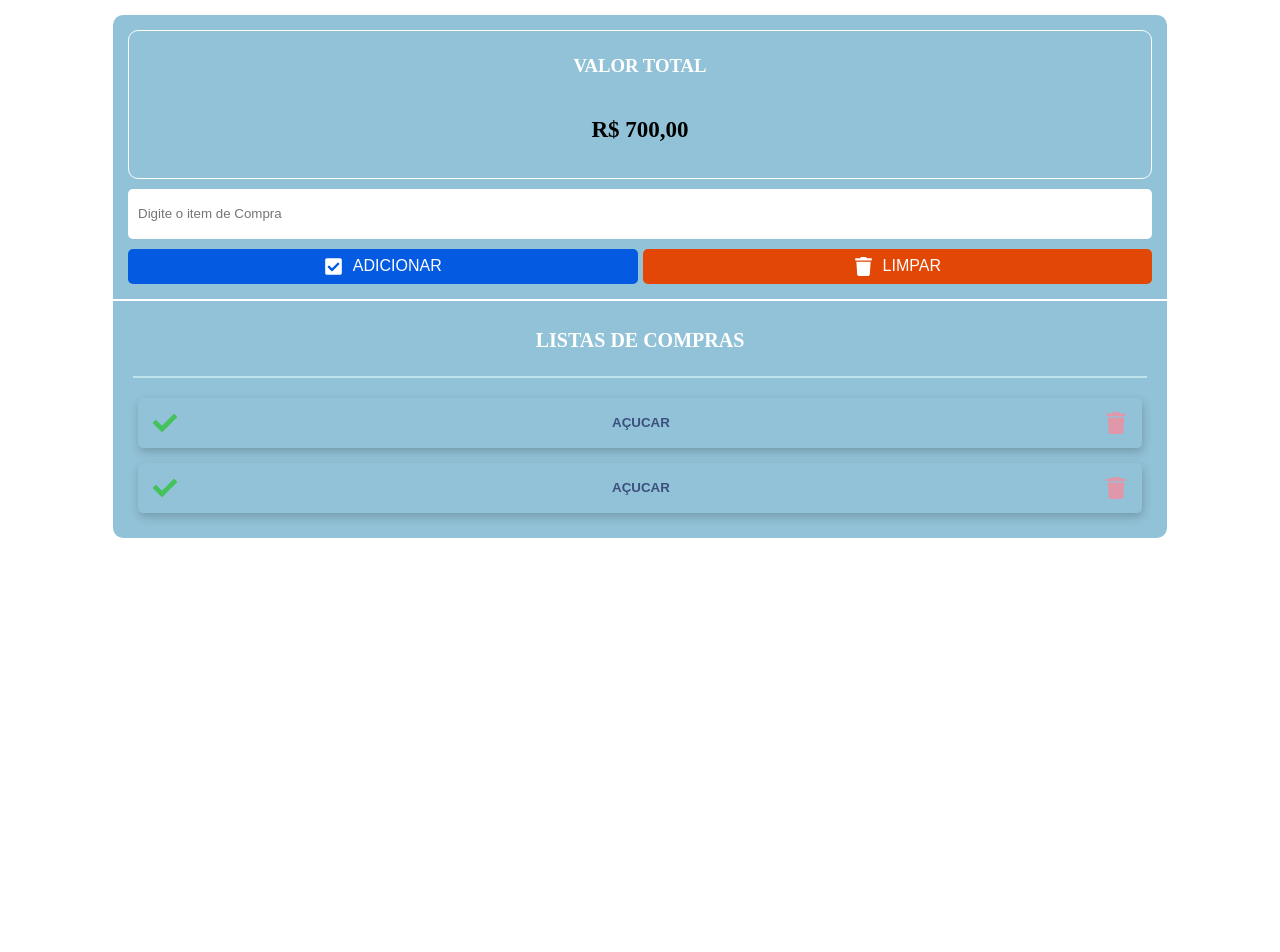
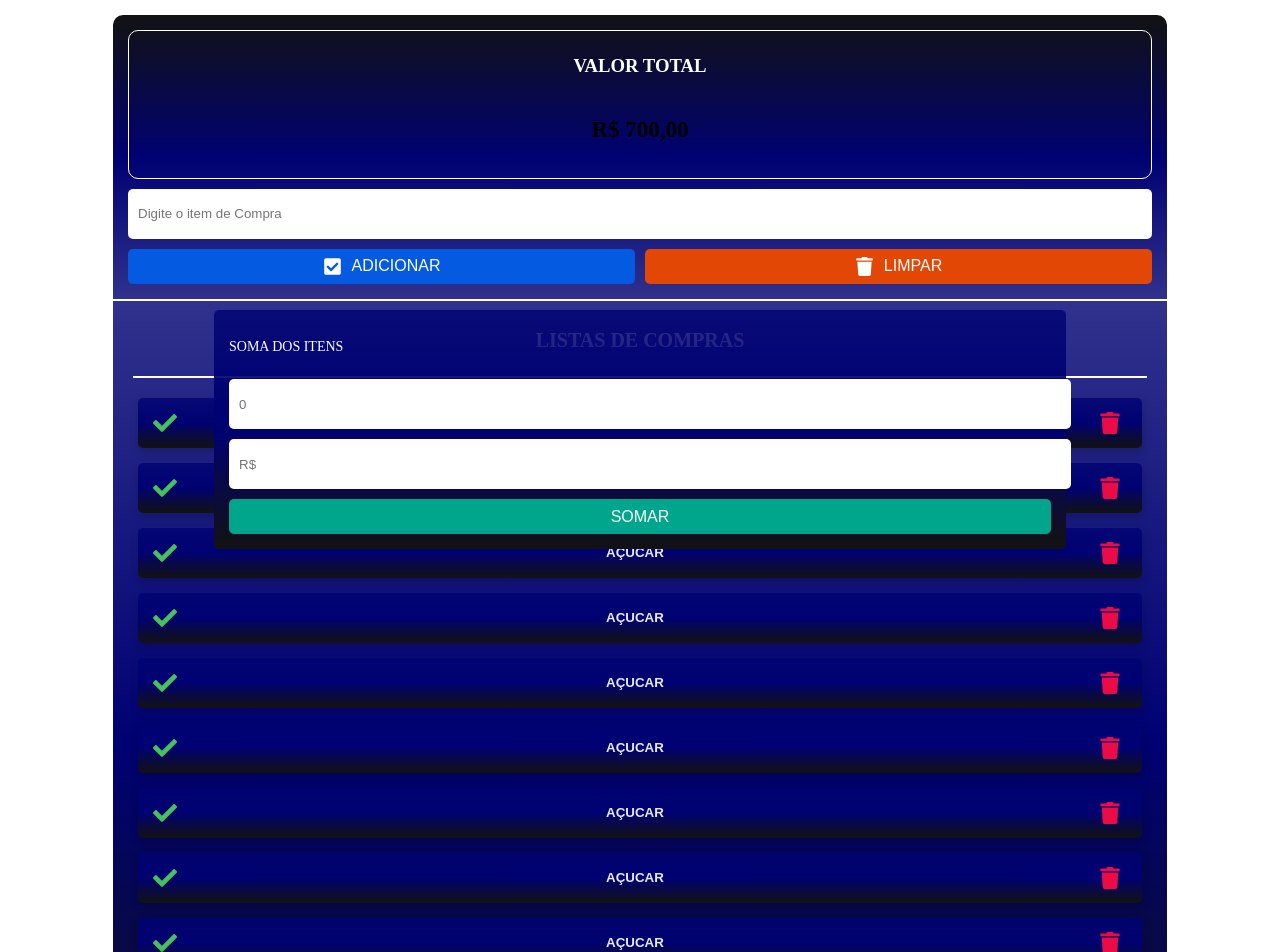
Before and after one commit to tigocode/to-do, a Next.js app: page / in a window 1280 px wide. Shown: the top 952 px of the page. Before the commit the page ends 800 px from the top, so only its background shows below. Built offline with nearby package versions, Linux system fonts and the light colour scheme.

Commit message:
:sparkles: feat: Add o box de operacoes

```diff
--- a/src/app/globals.css
+++ b/src/app/globals.css
@@ -4,7 +4,7 @@
   margin: 0;
   padding: 0;
   box-sizing: border-box;
-  background: #F4FBF3;
+  background: #E7E2FE;
   font-family: 'Poppins', sans-serif;
 }
 /*
--- a/src/app/page.js
+++ b/src/app/page.js
@@ -3,8 +3,6 @@ import Task from '@/components/Task'
 import Itens from '@/components/Itens';
 
 import styles from "./page.module.css";
-
-
 
 export default function Home() {
   return (
--- a/src/app/page.module.css
+++ b/src/app/page.module.css
@@ -15,13 +15,13 @@
   border-top-left-radius: 10px;
   border-top-right-radius: 10px;
   padding: 15px;
-  background: #92c2d7;
+  background: linear-gradient(#121212, #000172, #000272cf);
 }
 .to_do_top
 .to_do_top,
 .list_tasks,
 .to_do_top div {
-  background: #92c2d7;
+  background: #00027200;
 }
 .list_tasks {
   display: flex;
@@ -34,7 +34,7 @@
   border-bottom-left-radius: 10px;
   border-bottom-right-radius: 10px;
   padding: 15px;
-  background: #92c2d7;
+  background: linear-gradient(#000272cf, #000172, #121212);
 }
 .list_tasks h1 {
   font-size: 20px;
@@ -45,8 +45,9 @@
 .line {
   width: 99%;
   height: 2px;
-  background: #bee5eb;
+  background: #FFF;
 }
 .itens {
   width: 100%;
+  height: auto;
 }
--- a/src/components/Itens/Itens.module.css
+++ b/src/components/Itens/Itens.module.css
@@ -1,13 +1,15 @@
 .container_item {
+  position: relative;
   display: flex;
   flex-wrap: wrap;
   gap: 15px;
   align-items: center;
   justify-content: center;
+  height: auto;
   padding: 10px;
 }
 .task {
-  background: #92c2d76f;
+  background: linear-gradient(#000272cf, #000172, #121212);
   box-shadow: 1px 4px 10px rgba(0, 0, 0, 0.2);
 
   display: flex;
@@ -24,17 +26,22 @@
 .task p,
 .icon_task {
   background: none;
+  border: none;
+}
+.icon_task {
+  display: flex;
+  align-items: center;
 }
 .task p {
   font-weight: 600;
-  color: #3c507e;
+  color: #e6e9ee;
 }
 .check {
   font-size: 24px;
   color: #44C25B;
 }
 .trash {
-  color: #E097AA;
+  color: #ea0b47;
   font-size: 22px;
 }
 @keyframes animar {
@@ -50,5 +57,5 @@
   animation-name: animar;
   animation-duration: 5s;
   animation-timing-function: step-start;
-  background: #92c2d7;
+  background: linear-gradient(#000172,#000272cf, #121212b8);
 }
--- a/src/components/Itens/index.jsx
+++ b/src/components/Itens/index.jsx
@@ -1,22 +1,95 @@
-import Image from 'next/image';
 import { FaCheck, FaTrash } from 'react-icons/fa';
-import { IoIosAdd } from "react-icons/io";
-
+import Operacao from '../Operacao';
 import styles from './Itens.module.css';
 
 export default function Itens() {
   return (
     <div className={styles.container_item}>
       <button className={styles.task}>
-        <FaCheck className={`${styles.icon_task} ${styles.check }`} />
+        <FaCheck className={`${styles.icon_task} ${styles.check}`} />
         <p>AÇUCAR</p>
-        <FaTrash className={`${styles.icon_task} ${styles.trash}`} />
+        <button className={`${styles.icon_task} ${styles.trash}`}>
+          <FaTrash className={`${styles.icon_task}`} />
+        </button>
       </button>
       <button className={styles.task}>
-        <FaCheck className={`${styles.icon_task} ${styles.check }`} />
+        <FaCheck className={`${styles.icon_task} ${styles.check}`} />
         <p>AÇUCAR</p>
-        <FaTrash className={`${styles.icon_task} ${styles.trash}`} />
+        <button className={`${styles.icon_task} ${styles.trash}`}>
+          <FaTrash className={`${styles.icon_task}`} />
+        </button>
       </button>
+      <button className={styles.task}>
+        <FaCheck className={`${styles.icon_task} ${styles.check}`} />
+        <p>AÇUCAR</p>
+        <button className={`${styles.icon_task} ${styles.trash}`}>
+          <FaTrash className={`${styles.icon_task}`} />
+        </button>
+      </button>
+      <button className={styles.task}>
+        <FaCheck className={`${styles.icon_task} ${styles.check}`} />
+        <p>AÇUCAR</p>
+        <button className={`${styles.icon_task} ${styles.trash}`}>
+          <FaTrash className={`${styles.icon_task}`} />
+        </button>
+      </button>
+      <button className={styles.task}>
+        <FaCheck className={`${styles.icon_task} ${styles.check}`} />
+        <p>AÇUCAR</p>
+        <button className={`${styles.icon_task} ${styles.trash}`}>
+          <FaTrash className={`${styles.icon_task}`} />
+        </button>
+      </button>
+      <button className={styles.task}>
+        <FaCheck className={`${styles.icon_task} ${styles.check}`} />
+        <p>AÇUCAR</p>
+        <button className={`${styles.icon_task} ${styles.trash}`}>
+          <FaTrash className={`${styles.icon_task}`} />
+        </button>
+      </button>
+      <button className={styles.task}>
+        <FaCheck className={`${styles.icon_task} ${styles.check}`} />
+        <p>AÇUCAR</p>
+        <button className={`${styles.icon_task} ${styles.trash}`}>
+          <FaTrash className={`${styles.icon_task}`} />
+        </button>
+      </button>
+      <button className={styles.task}>
+        <FaCheck className={`${styles.icon_task} ${styles.check}`} />
+        <p>AÇUCAR</p>
+        <button className={`${styles.icon_task} ${styles.trash}`}>
+          <FaTrash className={`${styles.icon_task}`} />
+        </button>
+      </button>
+      <button className={styles.task}>
+        <FaCheck className={`${styles.icon_task} ${styles.check}`} />
+        <p>AÇUCAR</p>
+        <button className={`${styles.icon_task} ${styles.trash}`}>
+          <FaTrash className={`${styles.icon_task}`} />
+        </button>
+      </button>
+      <button className={styles.task}>
+        <FaCheck className={`${styles.icon_task} ${styles.check}`} />
+        <p>AÇUCAR</p>
+        <button className={`${styles.icon_task} ${styles.trash}`}>
+          <FaTrash className={`${styles.icon_task}`} />
+        </button>
+      </button>
+      <button className={styles.task}>
+        <FaCheck className={`${styles.icon_task} ${styles.check}`} />
+        <p>AÇUCAR</p>
+        <button className={`${styles.icon_task} ${styles.trash}`}>
+          <FaTrash className={`${styles.icon_task}`} />
+        </button>
+      </button>
+      <button className={styles.task}>
+        <FaCheck className={`${styles.icon_task} ${styles.check}`} />
+        <p>AÇUCAR</p>
+        <button className={`${styles.icon_task} ${styles.trash}`}>
+          <FaTrash className={`${styles.icon_task}`} />
+        </button>
+      </button>
+      <Operacao className={styles.invisivel} />
     </div>
   );
 };
--- /dev/null
+++ b/src/components/Operacao/Operacao.module.css
@@ -0,0 +1,52 @@
+.container {
+  position: fixed;
+  top: 310px;
+  width: 65%;
+  height: auto;
+  background: linear-gradient(#000272cf, #000172, #121212);
+  padding: 10px;
+  border-radius: 5px;
+}
+.container div {
+  display: flex;
+  flex-direction: column;
+  gap: 10px;
+}
+.container div,
+.container h3 {
+  background: none;
+  padding: 5px;
+}
+.container h3 {
+  color: #FFF;
+  font-size: 14px;
+  font-weight: 500;
+}
+.container div input {
+  width: 100%;
+  height: 30px;
+  border: none;
+  border-radius: 5px;
+  padding: 10px;
+}
+.container div button {
+  display: flex;
+  justify-content: center;
+  align-items: center;
+  width: 100%;
+  height: 35px;
+  border: none;
+  border-radius: 5px;
+  padding: 10px;
+  background: #00A68B;
+}
+.container div button p {
+  font-size: 16px;
+  color: #FFF;
+  background: none;
+}
+.invisivel {
+  display: none;
+  visibility: hidden;
+  opacity: 0;
+}
--- /dev/null
+++ b/src/components/Operacao/index.jsx
@@ -0,0 +1,16 @@
+import styles from './Operacao.module.css';
+
+export default function Operacao() {
+  return (
+    <div className={`${styles.container}`}>
+      <h3>SOMA DOS ITENS</h3>
+      <div>
+        <input type="text" placeholder="0" />
+        <input type="text" placeholder="R$" />
+        <button type="submit">
+          <p>SOMAR</p>
+        </button>
+      </div>
+    </div>
+  );
+}
--- a/src/components/Task/Task.module.css
+++ b/src/components/Task/Task.module.css
@@ -6,7 +6,7 @@
 }
 .container div {
   display: flex;
-  gap: 5px;
+  gap: 10px;
   width: 100%;
 }
 .container input {
```
